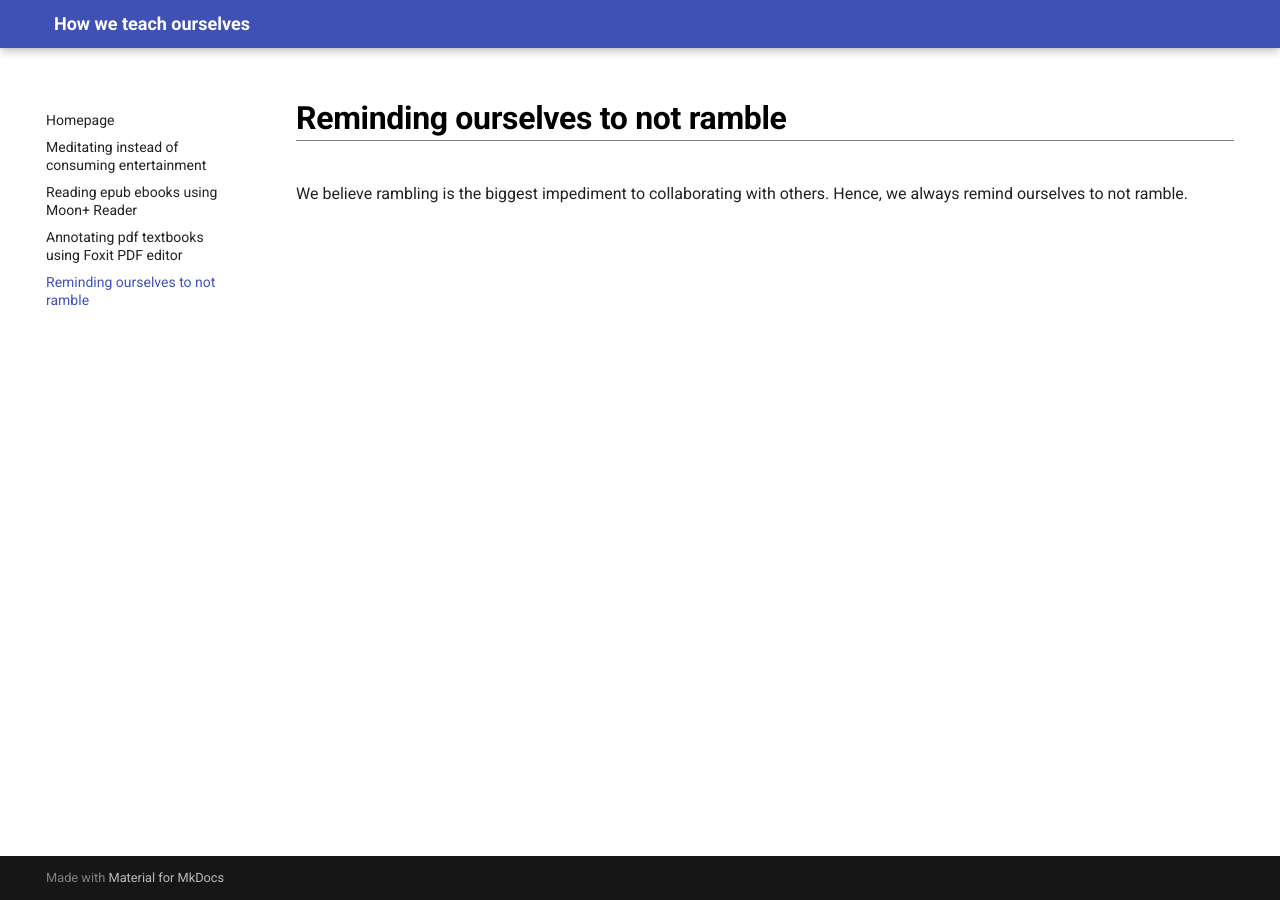
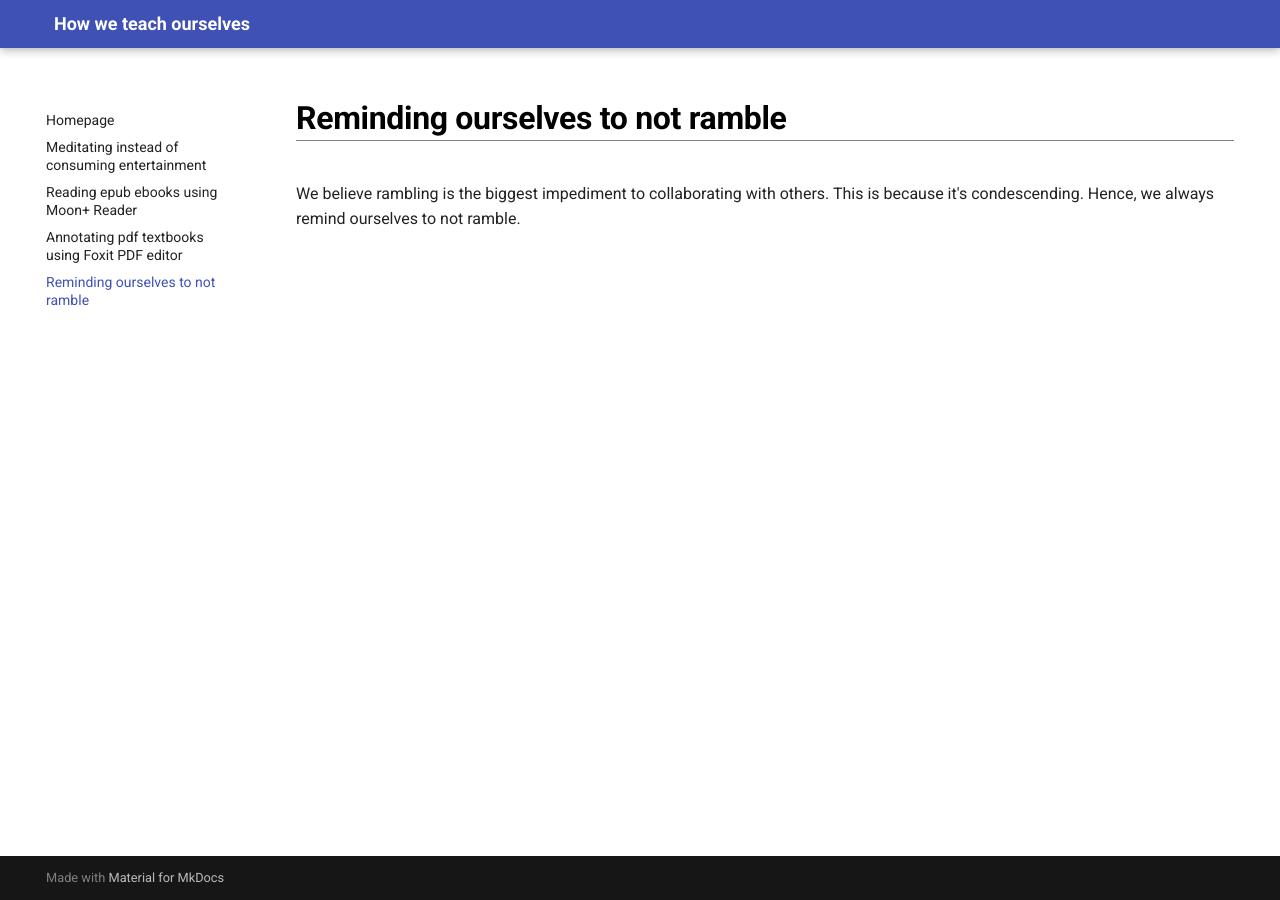
Before and after one commit to maximilian-ho/how-we-teach-ourselves, an MkDocs documentation site: the page built from docs/rambling.md, in a window 1280 px wide. Built offline with MkDocs 1.6.1 and Material for MkDocs 9.7.7, drawn with Linux system fonts in a browser that asks for light colours.

Commit message:
Update rambling.md

```diff
--- a/docs/rambling.md
+++ b/docs/rambling.md
@@ -1,3 +1,3 @@
 # Reminding ourselves to not ramble
 
-We believe rambling is the biggest impediment to collaborating with others. Hence, we always remind ourselves to not ramble.
+We believe rambling is the biggest impediment to collaborating with others. This is because it's condescending. Hence, we always remind ourselves to not ramble.
```
